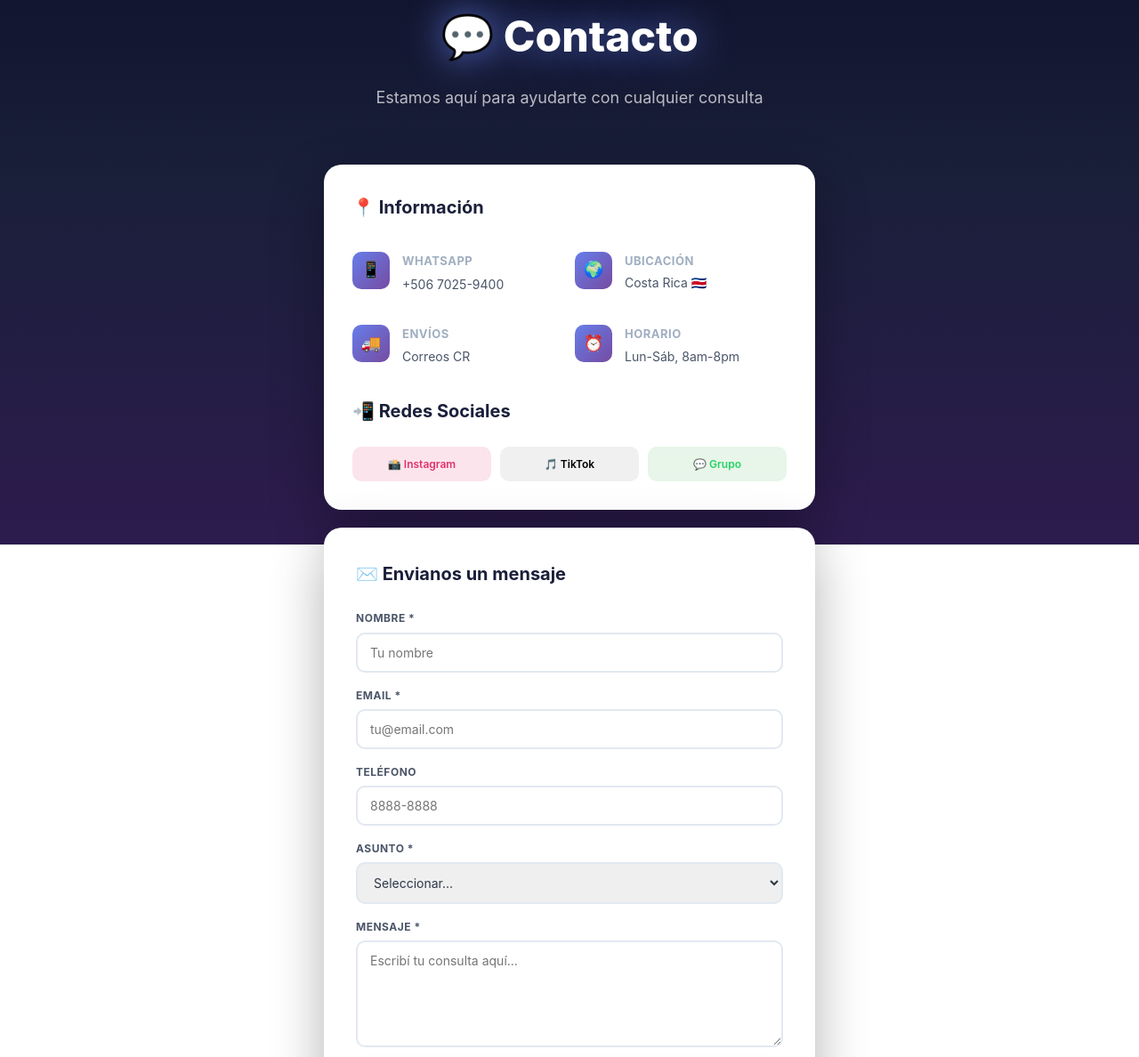
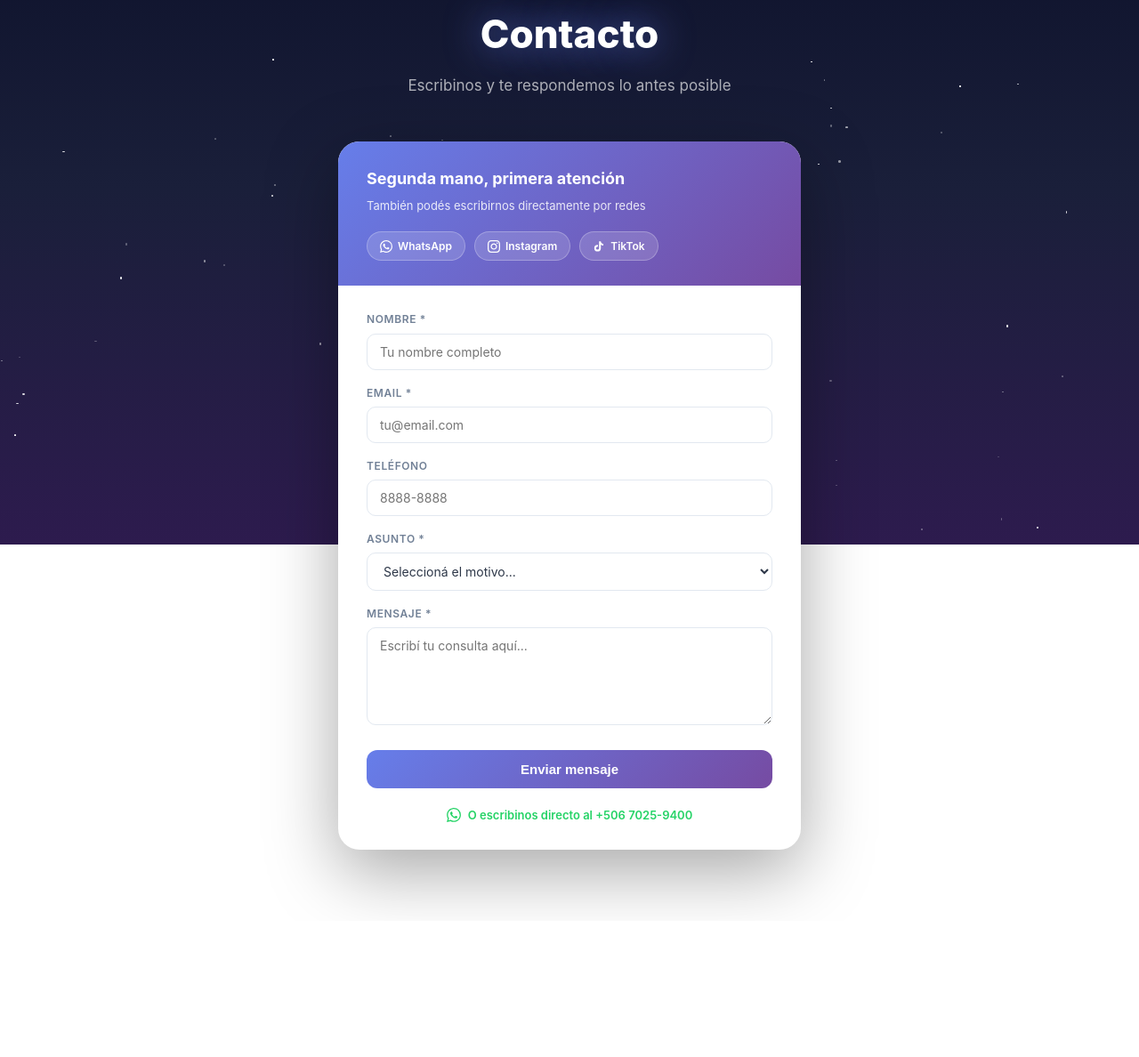
Before and after one commit to JohanCubillo/secondworld, a website: page contacto.html in a window 1280 px wide. Shown: the part 188-1376 px from the top of the page at 89% size. After the commit the page ends 1223 px from the top, so only its background shows below. Drawn offline with Linux system fonts and the light colour scheme.

Commit message:
feat: rediseño completo pagina contacto

```diff
--- a/contacto.html
+++ b/contacto.html
@@ -6,96 +6,111 @@
   <title>Contacto - Second World</title>
   <link rel="stylesheet" href="css/frontend.css?v=3">
   <style>
-    .contacto-hero {
-      padding: 120px 24px 60px;
+    .page-wrap {
+      min-height: 100vh;
+      display: flex;
+      flex-direction: column;
+      align-items: center;
+      padding: 120px 20px 80px;
+    }
+    .page-title {
       text-align: center;
+      margin-bottom: 48px;
+    }
+    .page-title h1 {
+      font-size: 44px;
+      font-weight: 800;
+      color: white;
+      margin-bottom: 10px;
+      text-shadow: 0 0 40px rgba(102,126,234,0.8);
+    }
+    .page-title p {
+      font-size: 17px;
+      color: rgba(255,255,255,0.65);
+    }
+    .contact-box {
+      width: 100%;
+      max-width: 520px;
+      background: white;
+      border-radius: 24px;
+      overflow: hidden;
+      box-shadow: 0 24px 80px rgba(0,0,0,0.35);
+    }
+    .contact-header {
+      background: linear-gradient(135deg, #667eea, #764ba2);
+      padding: 28px 32px;
       color: white;
     }
-    .contacto-hero h1 {
-      font-size: 48px;
-      font-weight: 800;
-      margin-bottom: 16px;
-      text-shadow: 0 0 40px rgba(102,126,234,0.8);
+    .contact-header h2 {
+      font-size: 18px;
+      font-weight: 700;
+      margin-bottom: 6px;
     }
-    .contacto-hero p { font-size: 18px; color: rgba(255,255,255,0.7); }
-    .contacto-container {
-      max-width: 600px;
-      margin: 0 auto;
-      padding: 0 24px 80px;
+    .contact-header p {
+      font-size: 13px;
+      opacity: 0.85;
+    }
+    .social-row {
       display: flex;
-      flex-direction: column;
-      gap: 20px;
+      gap: 10px;
+      margin-top: 18px;
     }
-    .info-card {
-      background: white;
-      border-radius: 20px;
-      padding: 32px;
-      box-shadow: 0 20px 60px rgba(0,0,0,0.3);
-    }
-    .info-card h2 { font-size: 20px; font-weight: 700; color: #1a1f3a; margin-bottom: 24px; }
-    .info-item {
-      display: flex;
-      gap: 14px;
-      align-items: flex-start;
-      padding: 14px 0;
-      border-bottom: 1px solid #f0f4ff;
-    }
-    .info-item:last-child { border-bottom: none; }
-    .info-icon {
-      width: 42px;
-      height: 42px;
-      background: linear-gradient(135deg, #667eea, #764ba2);
-      border-radius: 10px;
+    .social-pill {
       display: flex;
       align-items: center;
-      justify-content: center;
-      font-size: 18px;
-      flex-shrink: 0;
-    }
-    .info-text h4 { font-size: 13px; font-weight: 700; color: #a0aec0; text-transform: uppercase; letter-spacing: 0.5px; margin-bottom: 4px; }
-    .info-text a, .info-text p { font-size: 14px; color: #4a5568; text-decoration: none; margin: 0; }
-    .info-text a:hover { color: #667eea; }
-    .redes { display: flex; gap: 10px; margin-top: 20px; }
-    .red-btn {
-      flex: 1;
-      padding: 10px;
-      border-radius: 10px;
+      gap: 6px;
+      background: rgba(255,255,255,0.15);
+      border: 1px solid rgba(255,255,255,0.25);
+      border-radius: 99px;
+      padding: 6px 14px;
+      color: white;
       text-decoration: none;
       font-size: 12px;
       font-weight: 600;
-      text-align: center;
       transition: all 0.2s;
     }
-    .red-ig { background: #fce4ec; color: #E1306C; }
-    .red-tt { background: #f0f0f0; color: #000; }
-    .red-wa { background: #e8f5e9; color: #25D366; }
-    .red-btn:hover { transform: translateY(-2px); }
-
-    .form-card {
-      background: white;
-      border-radius: 20px;
-      padding: 36px;
-      box-shadow: 0 20px 60px rgba(0,0,0,0.3);
+    .social-pill:hover { background: rgba(255,255,255,0.25); }
+    .social-pill svg { width: 14px; height: 14px; fill: white; flex-shrink: 0; }
+    .contact-form {
+      padding: 28px 32px;
     }
-    .form-card h2 { font-size: 20px; font-weight: 700; color: #1a1f3a; margin-bottom: 24px; }
-    .form-group { margin-bottom: 16px; }
-    .form-row { display: grid; grid-template-columns: 1fr; gap: 0; }
-    .form-label { display: block; font-size: 12px; font-weight: 700; color: #4a5568; text-transform: uppercase; letter-spacing: 0.5px; margin-bottom: 6px; }
-    .form-input {
+    .field {
+      margin-bottom: 16px;
+    }
+    .field label {
+      display: block;
+      font-size: 12px;
+      font-weight: 600;
+      color: #718096;
+      text-transform: uppercase;
+      letter-spacing: 0.6px;
+      margin-bottom: 6px;
+    }
+    .field input,
+    .field select,
+    .field textarea {
       width: 100%;
-      padding: 12px 14px;
-      border: 2px solid #e2e8f0;
+      padding: 11px 14px;
+      border: 1.5px solid #e2e8f0;
       border-radius: 10px;
       font-size: 14px;
       color: #2d3748;
-      transition: all 0.2s;
       font-family: inherit;
+      transition: border-color 0.2s;
+      background: white;
+      box-sizing: border-box;
     }
-    .form-input:focus { outline: none; border-color: #667eea; box-shadow: 0 0 0 3px rgba(102,126,234,0.1); }
-    textarea.form-input { resize: vertical; min-height: 120px; }
-    .submit-btn {
+    .field input:focus,
+    .field select:focus,
+    .field textarea:focus {
+      outline: none;
+      border-color: #667eea;
+      box-shadow: 0 0 0 3px rgba(102,126,234,0.12);
+    }
+    .field textarea { resize: vertical; min-height: 110px; }
+    .send-btn {
       width: 100%;
-      padding: 14px;
+      padding: 13px;
       background: linear-gradient(135deg, #667eea, #764ba2);
       color: white;
       border: none;
@@ -104,31 +119,33 @@
       font-weight: 700;
       cursor: pointer;
       transition: all 0.2s;
-      box-shadow: 0 6px 20px rgba(102,126,234,0.4);
+      margin-top: 4px;
     }
-    .submit-btn:hover { transform: translateY(-2px); box-shadow: 0 8px 28px rgba(102,126,234,0.5); }
-    .submit-btn:disabled { opacity: 0.6; cursor: not-allowed; transform: none; }
-    .success-msg {
+    .send-btn:hover { opacity: 0.92; transform: translateY(-1px); }
+    .send-btn:disabled { opacity: 0.5; cursor: not-allowed; transform: none; }
+    .feedback {
       display: none;
-      background: #f0fff4;
-      border: 1px solid #9ae6b4;
-      border-radius: 12px;
-      padding: 16px;
+      border-radius: 10px;
+      padding: 12px 16px;
+      font-size: 14px;
+      font-weight: 600;
       text-align: center;
-      color: #276749;
+      margin-top: 14px;
+    }
+    .feedback.ok { background: #f0fff4; color: #276749; border: 1px solid #9ae6b4; }
+    .feedback.err { background: #fff5f5; color: #c53030; border: 1px solid #fed7d7; }
+    .wa-link {
+      display: flex;
+      align-items: center;
+      justify-content: center;
+      gap: 8px;
+      margin-top: 20px;
+      color: #25D366;
+      font-size: 13px;
       font-weight: 600;
-      margin-top: 16px;
+      text-decoration: none;
     }
-    .error-msg {
-      display: none;
-      background: #fff5f5;
-      border: 1px solid #fed7d7;
-      border-radius: 12px;
-      padding: 16px;
-      text-align: center;
-      color: #c53030;
-      margin-top: 16px;
-    }
+    .wa-link:hover { text-decoration: underline; }
   </style>
 </head>
 <body>
@@ -137,7 +154,7 @@
   <header class="header">
     <div class="header-container">
       <div class="logo-section">
-        <img src="assets/images/logo.png" alt="Second World" class="logo" style="height: 45px;">
+        <img src="assets/images/logo.png" alt="Second World" class="logo" style="height:45px">
         <span class="brand-name">Second World</span>
       </div>
       <nav class="nav-menu">
@@ -148,136 +165,118 @@
         <a href="contacto.html" class="nav-link active">Contacto</a>
         <a href="politicas.html" class="nav-link">Políticas</a>
       </nav>
-      <div style="display:flex;gap:16px;align-items:center;">
+      <div style="display:flex;gap:16px;align-items:center">
         <button class="cart-button" onclick="openCartModal()">🛒 Carrito (<span id="cart-count">0</span>)</button>
       </div>
     </div>
   </header>
 
-  <div class="contacto-hero">
-    <h1>💬 Contacto</h1>
-    <p>Estamos aquí para ayudarte con cualquier consulta</p>
-  </div>
+  <div class="page-wrap">
+    <div class="page-title">
+      <h1>Contacto</h1>
+      <p>Escribinos y te respondemos lo antes posible</p>
+    </div>
 
-  <div class="contacto-container">
-    <!-- Info -->
-    <div class="info-card">
-      <h2>📍 Información</h2>
-      <div style="display:grid;grid-template-columns:1fr 1fr;gap:12px">
-        <div class="info-item" style="border:none;padding:10px 0">
-          <div class="info-icon">📱</div>
-          <div class="info-text"><h4>WhatsApp</h4><a href="https://wa.me/50670259400" target="_blank">+506 7025-9400</a></div>
-        </div>
-        <div class="info-item" style="border:none;padding:10px 0">
-          <div class="info-icon">🌍</div>
-          <div class="info-text"><h4>Ubicación</h4><p>Costa Rica 🇨🇷</p></div>
-        </div>
-        <div class="info-item" style="border:none;padding:10px 0">
-          <div class="info-icon">🚚</div>
-          <div class="info-text"><h4>Envíos</h4><p>Correos CR</p></div>
-        </div>
-        <div class="info-item" style="border:none;padding:10px 0">
-          <div class="info-icon">⏰</div>
-          <div class="info-text"><h4>Horario</h4><p>Lun-Sáb, 8am-8pm</p></div>
+    <div class="contact-box">
+      <div class="contact-header">
+        <h2>Segunda mano, primera atención</h2>
+        <p>También podés escribirnos directamente por redes</p>
+        <div class="social-row">
+          <a href="https://wa.me/50670259400" target="_blank" class="social-pill">
+            <svg viewBox="0 0 24 24"><path d="M17.472 14.382c-.297-.149-1.758-.867-2.03-.967-.273-.099-.471-.148-.67.15-.197.297-.767.966-.94 1.164-.173.199-.347.223-.644.075-.297-.15-1.255-.463-2.39-1.475-.883-.788-1.48-1.761-1.653-2.059-.173-.297-.018-.458.13-.606.134-.133.298-.347.446-.52.149-.174.198-.298.298-.497.099-.198.05-.371-.025-.52-.075-.149-.669-1.612-.916-2.207-.242-.579-.487-.5-.669-.51-.173-.008-.371-.01-.57-.01-.198 0-.52.074-.792.372-.272.297-1.04 1.016-1.04 2.479 0 1.462 1.065 2.875 1.213 3.074.149.198 2.096 3.2 5.077 4.487.709.306 1.262.489 1.694.625.712.227 1.36.195 1.871.118.571-.085 1.758-.719 2.006-1.413.248-.694.248-1.289.173-1.413-.074-.124-.272-.198-.57-.347m-5.421 7.403h-.004a9.87 9.87 0 01-5.031-1.378l-.361-.214-3.741.982.998-3.648-.235-.374a9.86 9.86 0 01-1.51-5.26c.001-5.45 4.436-9.884 9.888-9.884 2.64 0 5.122 1.03 6.988 2.898a9.825 9.825 0 012.893 6.994c-.003 5.45-4.437 9.884-9.885 9.884m8.413-18.297A11.815 11.815 0 0012.05 0C5.495 0 .16 5.335.157 11.892c0 2.096.547 4.142 1.588 5.945L.057 24l6.305-1.654a11.882 11.882 0 005.683 1.448h.005c6.554 0 11.89-5.335 11.893-11.893a11.821 11.821 0 00-3.48-8.413z"/></svg>
+            WhatsApp
+          </a>
+          <a href="https://www.instagram.com/second_worldd_/" target="_blank" class="social-pill">
+            <svg viewBox="0 0 24 24"><path d="M12 2.163c3.204 0 3.584.012 4.85.07 3.252.148 4.771 1.691 4.919 4.919.058 1.265.069 1.645.069 4.849 0 3.205-.012 3.584-.069 4.849-.149 3.225-1.664 4.771-4.919 4.919-1.266.058-1.644.07-4.85.07-3.204 0-3.584-.012-4.849-.07-3.26-.149-4.771-1.699-4.919-4.92-.058-1.265-.07-1.644-.07-4.849 0-3.204.013-3.583.07-4.849.149-3.227 1.664-4.771 4.919-4.919 1.266-.057 1.645-.069 4.849-.069zm0-2.163c-3.259 0-3.667.014-4.947.072-4.358.2-6.78 2.618-6.98 6.98-.059 1.281-.073 1.689-.073 4.948 0 3.259.014 3.668.072 4.948.2 4.358 2.618 6.78 6.98 6.98 1.281.058 1.689.072 4.948.072 3.259 0 3.668-.014 4.948-.072 4.354-.2 6.782-2.618 6.979-6.98.059-1.28.073-1.689.073-4.948 0-3.259-.014-3.667-.072-4.947-.196-4.354-2.617-6.78-6.979-6.98-1.281-.059-1.69-.073-4.949-.073zm0 5.838c-3.403 0-6.162 2.759-6.162 6.162s2.759 6.163 6.162 6.163 6.162-2.759 6.162-6.163c0-3.403-2.759-6.162-6.162-6.162zm0 10.162c-2.209 0-4-1.79-4-4 0-2.209 1.791-4 4-4s4 1.791 4 4c0 2.21-1.791 4-4 4zm6.406-11.845c-.796 0-1.441.645-1.441 1.44s.645 1.44 1.441 1.44c.795 0 1.439-.645 1.439-1.44s-.644-1.44-1.439-1.44z"/></svg>
+            Instagram
+          </a>
+          <a href="https://www.tiktok.com/@second_worldd_" target="_blank" class="social-pill">
+            <svg viewBox="0 0 24 24"><path d="M19.59 6.69a4.83 4.83 0 01-3.77-4.25V2h-3.45v13.67a2.89 2.89 0 01-2.88 2.5 2.89 2.89 0 01-2.89-2.89 2.89 2.89 0 012.89-2.89c.28 0 .54.04.79.1V9.01a6.27 6.27 0 00-.79-.05 6.34 6.34 0 00-6.34 6.34 6.34 6.34 0 006.34 6.34 6.34 6.34 0 006.33-6.34V8.69a8.18 8.18 0 004.78 1.52V6.75a4.85 4.85 0 01-1.01-.06z"/></svg>
+            TikTok
+          </a>
         </div>
       </div>
 
-      <h2 style="margin-top:24px">📲 Redes Sociales</h2>
-      <div class="redes">
-        <a href="https://www.instagram.com/second_worldd_/" target="_blank" class="red-btn red-ig">📸 Instagram</a>
-        <a href="https://www.tiktok.com/@second_worldd_" target="_blank" class="red-btn red-tt">🎵 TikTok</a>
-        <a href="https://chat.whatsapp.com/GfkJGaVSpRkKsvehGx5Oo2" target="_blank" class="red-btn red-wa">💬 Grupo</a>
-      </div>
-    </div>
-
-    <!-- Formulario -->
-    <div class="form-card">
-      <h2>✉️ Envianos un mensaje</h2>
-      <form id="contacto-form">
-        <div class="form-row">
-          <div class="form-group">
-            <label class="form-label">Nombre *</label>
-            <input type="text" class="form-input" id="c-nombre" placeholder="Tu nombre" required>
+      <div class="contact-form">
+        <form id="cf">
+          <div class="field">
+            <label>Nombre *</label>
+            <input type="text" id="cf-nombre" placeholder="Tu nombre completo" required>
           </div>
-          <div class="form-group">
-            <label class="form-label">Email *</label>
-            <input type="email" class="form-input" id="c-email" placeholder="tu@email.com" required>
+          <div class="field">
+            <label>Email *</label>
+            <input type="email" id="cf-email" placeholder="tu@email.com" required>
           </div>
-        </div>
-        <div class="form-row">
-          <div class="form-group">
-            <label class="form-label">Teléfono</label>
-            <input type="text" class="form-input" id="c-telefono" placeholder="8888-8888">
+          <div class="field">
+            <label>Teléfono</label>
+            <input type="text" id="cf-tel" placeholder="8888-8888">
           </div>
-          <div class="form-group">
-            <label class="form-label">Asunto *</label>
-            <select class="form-input" id="c-asunto" required>
-              <option value="">Seleccionar...</option>
-              <option value="Consulta sobre producto">Consulta sobre producto</option>
-              <option value="Estado de mi pedido">Estado de mi pedido</option>
-              <option value="Problema con mi compra">Problema con mi compra</option>
-              <option value="Información de envío">Información de envío</option>
-              <option value="Otro">Otro</option>
+          <div class="field">
+            <label>Asunto *</label>
+            <select id="cf-asunto" required>
+              <option value="">Seleccioná el motivo...</option>
+              <option>Consulta sobre producto</option>
+              <option>Estado de mi pedido</option>
+              <option>Problema con mi compra</option>
+              <option>Información de envío</option>
+              <option>Otro</option>
             </select>
           </div>
-        </div>
-        <div class="form-group">
-          <label class="form-label">Mensaje *</label>
-          <textarea class="form-input" id="c-mensaje" placeholder="Escribí tu consulta aquí..." required></textarea>
-        </div>
-        <button type="submit" class="submit-btn" id="c-btn">📤 Enviar Mensaje</button>
-        <div class="success-msg" id="c-success">✅ ¡Mensaje enviado! Te responderemos pronto.</div>
-        <div class="error-msg" id="c-error">❌ Error al enviar. Intentá de nuevo.</div>
-      </form>
+          <div class="field">
+            <label>Mensaje *</label>
+            <textarea id="cf-msg" placeholder="Escribí tu consulta aquí..." required></textarea>
+          </div>
+          <button type="submit" class="send-btn" id="cf-btn">Enviar mensaje</button>
+          <div class="feedback ok" id="cf-ok">Mensaje enviado. Te respondemos pronto.</div>
+          <div class="feedback err" id="cf-err">Error al enviar. Intentá de nuevo.</div>
+        </form>
+        <a href="https://wa.me/50670259400" target="_blank" class="wa-link">
+          <svg width="16" height="16" viewBox="0 0 24 24" fill="#25D366"><path d="M17.472 14.382c-.297-.149-1.758-.867-2.03-.967-.273-.099-.471-.148-.67.15-.197.297-.767.966-.94 1.164-.173.199-.347.223-.644.075-.297-.15-1.255-.463-2.39-1.475-.883-.788-1.48-1.761-1.653-2.059-.173-.297-.018-.458.13-.606.134-.133.298-.347.446-.52.149-.174.198-.298.298-.497.099-.198.05-.371-.025-.52-.075-.149-.669-1.612-.916-2.207-.242-.579-.487-.5-.669-.51-.173-.008-.371-.01-.57-.01-.198 0-.52.074-.792.372-.272.297-1.04 1.016-1.04 2.479 0 1.462 1.065 2.875 1.213 3.074.149.198 2.096 3.2 5.077 4.487.709.306 1.262.489 1.694.625.712.227 1.36.195 1.871.118.571-.085 1.758-.719 2.006-1.413.248-.694.248-1.289.173-1.413-.074-.124-.272-.198-.57-.347m-5.421 7.403h-.004a9.87 9.87 0 01-5.031-1.378l-.361-.214-3.741.982.998-3.648-.235-.374a9.86 9.86 0 01-1.51-5.26c.001-5.45 4.436-9.884 9.888-9.884 2.64 0 5.122 1.03 6.988 2.898a9.825 9.825 0 012.893 6.994c-.003 5.45-4.437 9.884-9.885 9.884m8.413-18.297A11.815 11.815 0 0012.05 0C5.495 0 .16 5.335.157 11.892c0 2.096.547 4.142 1.588 5.945L.057 24l6.305-1.654a11.882 11.882 0 005.683 1.448h.005c6.554 0 11.89-5.335 11.893-11.893a11.821 11.821 0 00-3.48-8.413z"/></svg>
+          O escribinos directo al +506 7025-9400
+        </a>
+      </div>
     </div>
   </div>
 
   <script src="js/frontend.js"></script>
   <script>
-    const API_URL = '/api/v1';
-
-    document.getElementById('contacto-form').addEventListener('submit', async (e) => {
+    document.getElementById('cf').addEventListener('submit', async (e) => {
       e.preventDefault();
-      const btn = document.getElementById('c-btn');
-      const success = document.getElementById('c-success');
-      const error = document.getElementById('c-error');
+      const btn = document.getElementById('cf-btn');
+      const ok = document.getElementById('cf-ok');
+      const err = document.getElementById('cf-err');
       btn.disabled = true;
-      btn.textContent = '⏳ Enviando...';
-      success.style.display = 'none';
-      error.style.display = 'none';
+      btn.textContent = 'Enviando...';
+      ok.style.display = 'none';
+      err.style.display = 'none';
       try {
-        const res = await fetch(`${API_URL}/contacto`, {
+        const res = await fetch('/api/v1/contacto', {
           method: 'POST',
           headers: { 'Content-Type': 'application/json' },
           body: JSON.stringify({
-            nombre: document.getElementById('c-nombre').value,
-            email: document.getElementById('c-email').value,
-            telefono: document.getElementById('c-telefono').value,
-            asunto: document.getElementById('c-asunto').value,
-            mensaje: document.getElementById('c-mensaje').value
+            nombre: document.getElementById('cf-nombre').value,
+            email: document.getElementById('cf-email').value,
+            telefono: document.getElementById('cf-tel').value,
+            asunto: document.getElementById('cf-asunto').value,
+            mensaje: document.getElementById('cf-msg').value
           })
         });
         if (res.ok) {
-          success.style.display = 'block';
-          document.getElementById('contacto-form').reset();
-        } else {
-          error.style.display = 'block';
-        }
-      } catch(err) {
-        error.style.display = 'block';
-      } finally {
+          ok.style.display = 'block';
+          document.getElementById('cf').reset();
+        } else { err.style.display = 'block'; }
+      } catch { err.style.display = 'block'; }
+      finally {
         btn.disabled = false;
-        btn.textContent = '📤 Enviar Mensaje';
+        btn.textContent = 'Enviar mensaje';
       }
     });
-
-    // Estrellas
-    const starsEl = document.querySelector('.stars');
-    for (let i = 0; i < 120; i++) {
-      const s = document.createElement('div');
-      s.className = 'star';
-      s.style.cssText = `left:${Math.random()*100}%;top:${Math.random()*100}%;width:${Math.random()*2+1}px;height:${Math.random()*2+1}px;animation-delay:${Math.random()*3}s;animation-duration:${2+Math.random()*3}s`;
-      starsEl.appendChild(s);
+    const s = document.querySelector('.stars');
+    for (let i = 0; i < 100; i++) {
+      const el = document.createElement('div');
+      el.className = 'star';
+      el.style.cssText = `left:${Math.random()*100}%;top:${Math.random()*100}%;width:${Math.random()*2+1}px;height:${Math.random()*2+1}px;animation-delay:${Math.random()*3}s;animation-duration:${2+Math.random()*3}s`;
+      s.appendChild(el);
     }
   </script>
 </body>
```
